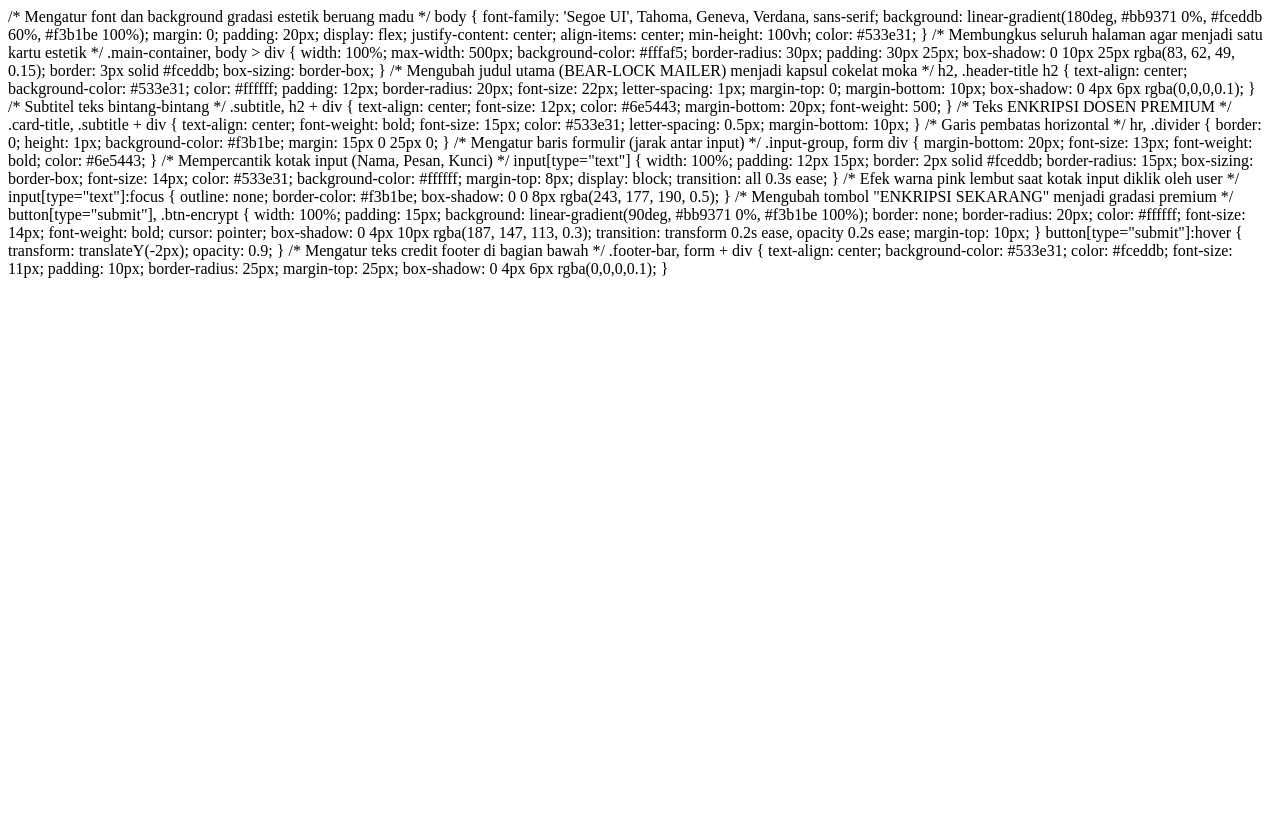
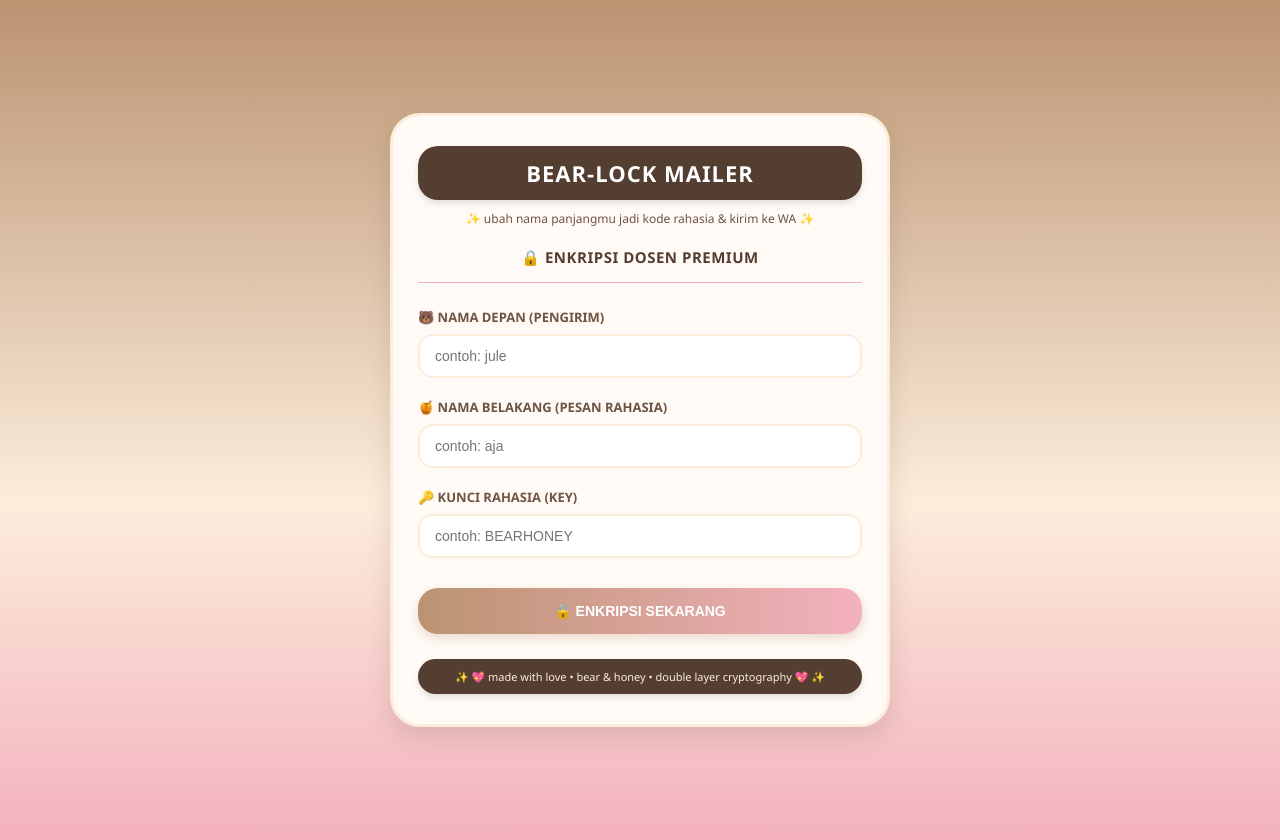
Before and after one commit to zoyyaza/project-kripto, a Flask app: page / in a window 1280 px wide. Before the commit the page ends 278 px from the top, so only its background shows below. Run offline with Flask 3, Linux system fonts and the light colour scheme.

Commit message:
style: menggunakan internal css agar anti polosan

```diff
--- a/templates/index.html
+++ b/templates/index.html
@@ -1,4 +1,11 @@
-/* Mengatur font dan background gradasi estetik beruang madu */
+<!DOCTYPE html>
+<html lang="en">
+<head>
+    <meta charset="UTF-8">
+    <meta name="viewport" content="width=device-width, initial-scale=1.0">
+    <title>Bear-Lock Mailer</title>
+    <style>
+        /* JURUS PAMUNGKAS: CSS LANGSUNG DI DALAM HTML */
         body {
             font-family: 'Segoe UI', Tahoma, Geneva, Verdana, sans-serif;
             background: linear-gradient(180deg, #bb9371 0%, #fceddb 60%, #f3b1be 100%);
@@ -11,8 +18,7 @@ body {
             color: #533e31;
         }
 
-/* Membungkus seluruh halaman agar menjadi satu kartu estetik */
-.main-container, body > div {
+        .main-container {
             width: 100%;
             max-width: 500px;
             background-color: #fffaf5;
@@ -23,8 +29,7 @@ body {
             box-sizing: border-box;
         }
 
-/* Mengubah judul utama (BEAR-LOCK MAILER) menjadi kapsul cokelat moka */
-h2, .header-title h2 {
+        h2 {
             text-align: center;
             background-color: #533e31;
             color: #ffffff;
@@ -37,8 +42,7 @@ h2, .header-title h2 {
             box-shadow: 0 4px 6px rgba(0,0,0,0.1);
         }
 
-/* Subtitel teks bintang-bintang */
-.subtitle, h2 + div {
+        .subtitle {
             text-align: center;
             font-size: 12px;
             color: #6e5443;
@@ -46,8 +50,7 @@ h2, .header-title h2 {
             font-weight: 500;
         }
 
-/* Teks ENKRIPSI DOSEN PREMIUM */
-.card-title, .subtitle + div {
+        .card-title {
             text-align: center;
             font-weight: bold;
             font-size: 15px;
@@ -56,23 +59,20 @@ h2, .header-title h2 {
             margin-bottom: 10px;
         }
 
-/* Garis pembatas horizontal */
-hr, .divider {
+        hr {
             border: 0;
             height: 1px;
             background-color: #f3b1be;
             margin: 15px 0 25px 0;
         }
 
-/* Mengatur baris formulir (jarak antar input) */
-.input-group, form div {
+        .input-group {
             margin-bottom: 20px;
             font-size: 13px;
             font-weight: bold;
             color: #6e5443;
         }
 
-/* Mempercantik kotak input (Nama, Pesan, Kunci) */
         input[type="text"] {
             width: 100%;
             padding: 12px 15px;
@@ -87,15 +87,13 @@ input[type="text"] {
             transition: all 0.3s ease;
         }
 
-/* Efek warna pink lembut saat kotak input diklik oleh user */
         input[type="text"]:focus {
             outline: none;
             border-color: #f3b1be;
             box-shadow: 0 0 8px rgba(243, 177, 190, 0.5);
         }
 
-/* Mengubah tombol "ENKRIPSI SEKARANG" menjadi gradasi premium */
-button[type="submit"], .btn-encrypt {
+        button[type="submit"] {
             width: 100%;
             padding: 15px;
             background: linear-gradient(90deg, #bb9371 0%, #f3b1be 100%);
@@ -115,8 +113,7 @@ button[type="submit"]:hover {
             opacity: 0.9;
         }
 
-/* Mengatur teks credit footer di bagian bawah */
-.footer-bar, form + div {
+        .footer-bar {
             text-align: center;
             background-color: #533e31;
             color: #fceddb;
@@ -126,3 +123,48 @@ button[type="submit"]:hover {
             margin-top: 25px;
             box-shadow: 0 4px 6px rgba(0,0,0,0.1);
         }
+    </style>
+</head>
+<body>
+
+    <div class="main-container">
+        <div class="header-title">
+            <h2>BEAR-LOCK MAILER</h2>
+            <div class="subtitle">✨ ubah nama panjangmu jadi kode rahasia & kirim ke WA ✨</div>
+        </div>
+
+        <div class="crypto-card">
+            <div class="card-title">
+                🔒 ENKRIPSI DOSEN PREMIUM
+            </div>
+            <hr>
+
+            <form action="/" method="POST">
+                <div class="input-group">
+                    <label>🐻 NAMA DEPAN (PENGIRIM)</label>
+                    <input type="text" name="nama" placeholder="contoh: jule" required>
+                </div>
+
+                <div class="input-group">
+                    <label>🍯 NAMA BELAKANG (PESAN RAHASIA)</label>
+                    <input type="text" name="pesan" placeholder="contoh: aja" required>
+                </div>
+
+                <div class="input-group">
+                    <label>🔑 KUNCI RAHASIA (KEY)</label>
+                    <input type="text" name="kunci" placeholder="contoh: BEARHONEY" required>
+                </div>
+
+                <button type="submit">
+                    🔒 ENKRIPSI SEKARANG
+                </button>
+            </form>
+        </div>
+
+        <div class="footer-bar">
+            ✨ 💖 made with love • bear & honey • double layer cryptography 💖 ✨
+        </div>
+    </div>
+
+</body>
+</html>
```
Lines whose indentation alone changed are shown as unchanged.
